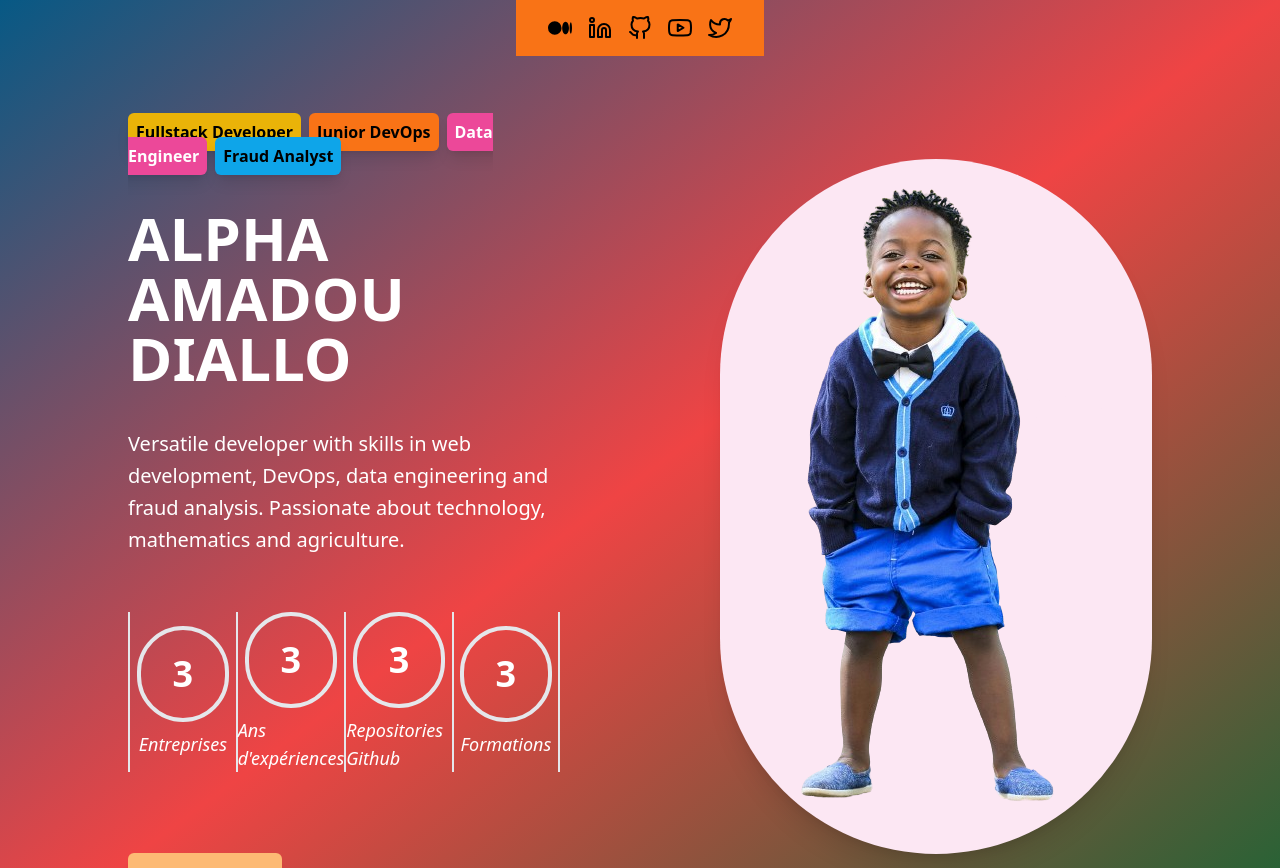
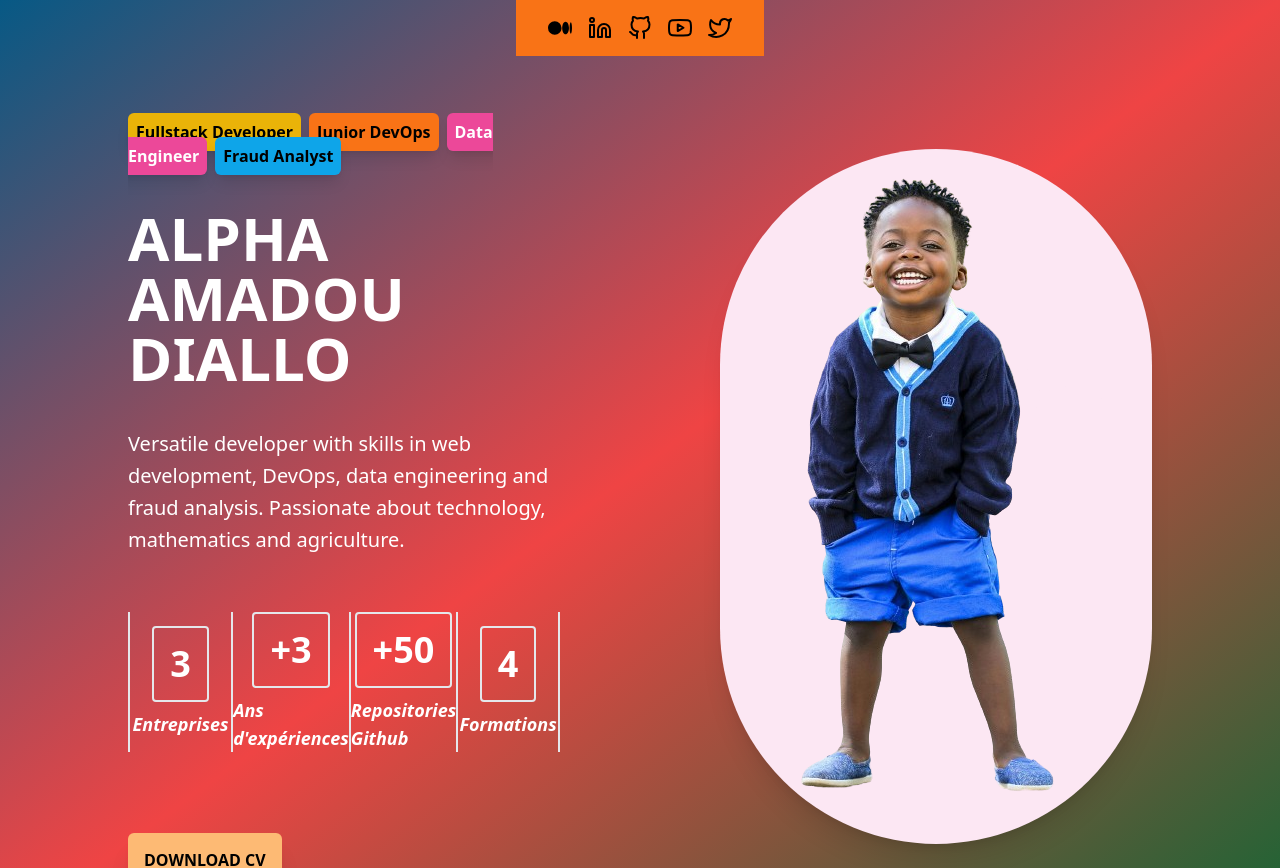
Before and after one commit to alphacpc/portfolio, a React (Create React App) app: page / in a window 1280 px wide. Shown: the top 868 px of the page. Built offline with nearby package versions, Linux system fonts and the light colour scheme.

Commit message:
spring optimize code

```diff
--- a/src/Components/shared/HeaderComponent.js
+++ b/src/Components/shared/HeaderComponent.js
@@ -3,6 +3,7 @@ import LinkSocialComponent from '../LinkSocialComponent'
 import { BsMedium } from 'react-icons/bs'
 import { FiGithub, FiLinkedin, FiTwitter, FiYoutube, FiMap, FiCalendar, FiArrowDown, FiMail, FiUser } from 'react-icons/fi'
 import url_image from "./../../Assets/Images/image.png"
+import { Link } from 'react-router-dom'
 
 const HeaderComponent = () => {
   return (
@@ -33,31 +34,30 @@ const HeaderComponent = () => {
 
                                 <div className="flex py-4 bg-yellow- mb-20 justify-between">
                                         <div className="flex flex-col bg-lime200 w-1/3 justify-center items-center border-l-2">
-                                                <span className="border-4 px-8 py-6 text-4xl text-white font-bold rounded-full mb-2">3</span>
-                                                <span className="text-white italic text-lg">Entreprises</span>
+                                                <span className="border-2 p-4 py- text-4xl text-white font-bold rounded mb-2">3</span>
+                                                <span className="text-white font-bold italic text-lg">Entreprises</span>
                                         </div>
                                         <div className="flex flex-col bg-pink20 w-1/3 justify-center items-center border-l-2">
-                                                <span className="border-4 px-8 py-6 text-4xl text-white font-bold rounded-full mb-2">3</span>
-                                                <span className="text-white italic text-lg">Ans d'expériences</span>
+                                                <span className="border-2 p-4 text-4xl text-white font-bold rounded mb-2">+3</span>
+                                                <span className="text-white font-bold italic text-lg">Ans d'expériences</span>
                                         </div>
                                         <div className="flex flex-col bg-teal-0 w-1/3 justify-center items-center border-l-2">
-                                                <span className="border-4 px-8 py-6 text-4xl text-white font-bold rounded-full mb-2">3</span>
-                                                <span className="text-white italic text-lg">Repositories Github</span>
+                                                <span className="border-2 p-4 text-4xl text-white font-bold rounded mb-2">+50</span>
+                                                <span className="text-white font-bold italic text-lg">Repositories Github</span>
                                         </div>
                                         <div className="flex flex-col bg-tea200 w-1/3 justify-center items-center border-x-2">
-                                                <span className="border-4 px-8 py-6 text-4xl text-white font-bold rounded-full mb-2">3</span>
-                                                <span className="text-white italic text-lg">Formations</span>
+                                                <span className="border-2 p-4  text-4xl text-white font-bold rounded mb-2">4</span>
+                                                <span className="text-white font-bold italic text-lg">Formations</span>
                                         </div>
 
                                 </div>
 
                                 <div className="">
-                                        <a href='#' className="p-4 uppercase font-bold shadow-xl rounded-md bg-orange-300">Download CV</a>
+                                        <Link to='/#' className="p-4 uppercase font-bold shadow-xl rounded-md bg-orange-300">Download CV</Link>
                                 </div>
                         </div>
                         <div className="relative flex justify-center bg-pink-100 shadow-xl ml-40 rounded-full flex-1">
                                 <img src={url_image} alt="image" className=""/>
-                                {/* <div className="bg-red-300 shadow-sm bg-po p-[300px] z-2 opacity-75 absolute top-10 right-15 rounded-full " /> */}
                         </div>
                 </div>
 
```
